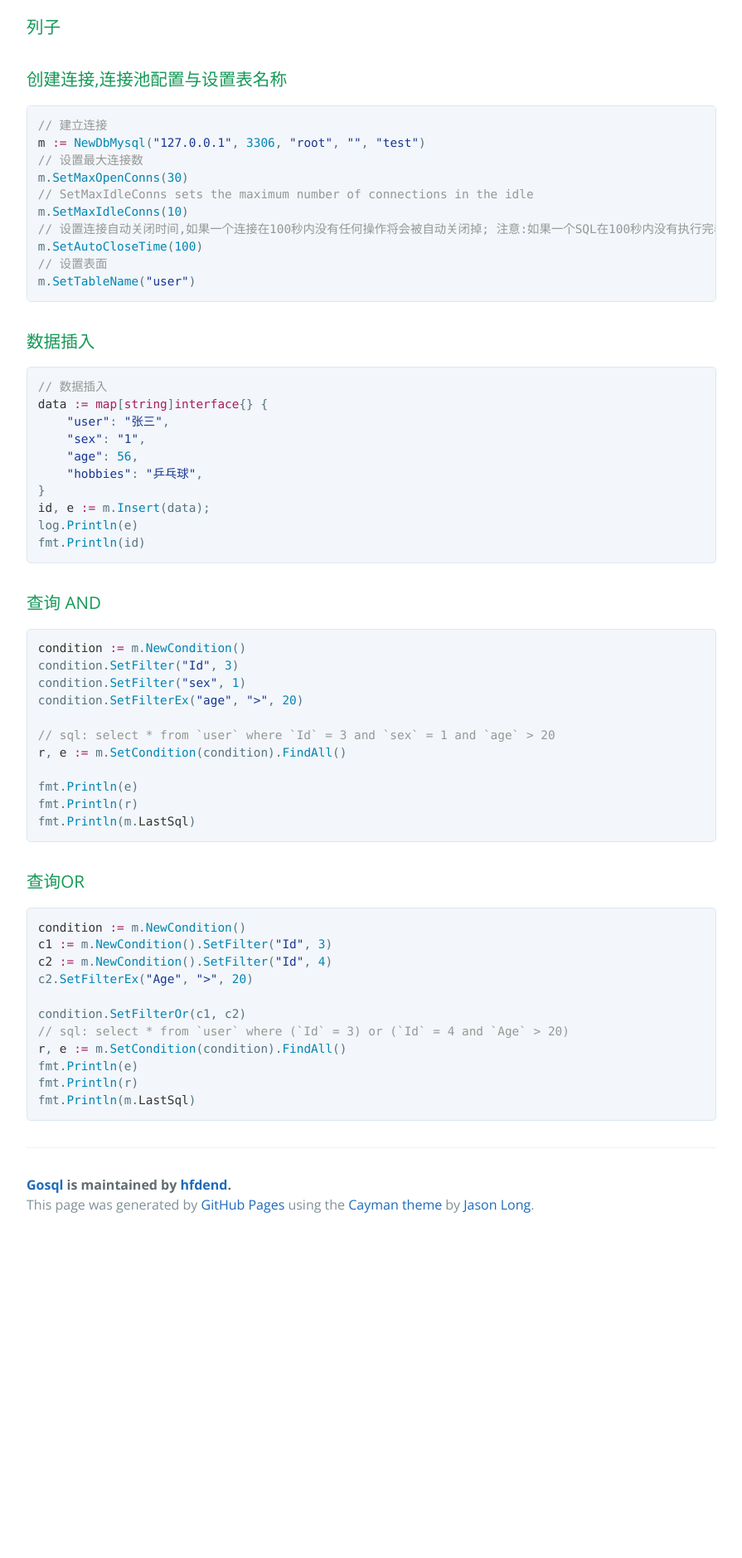
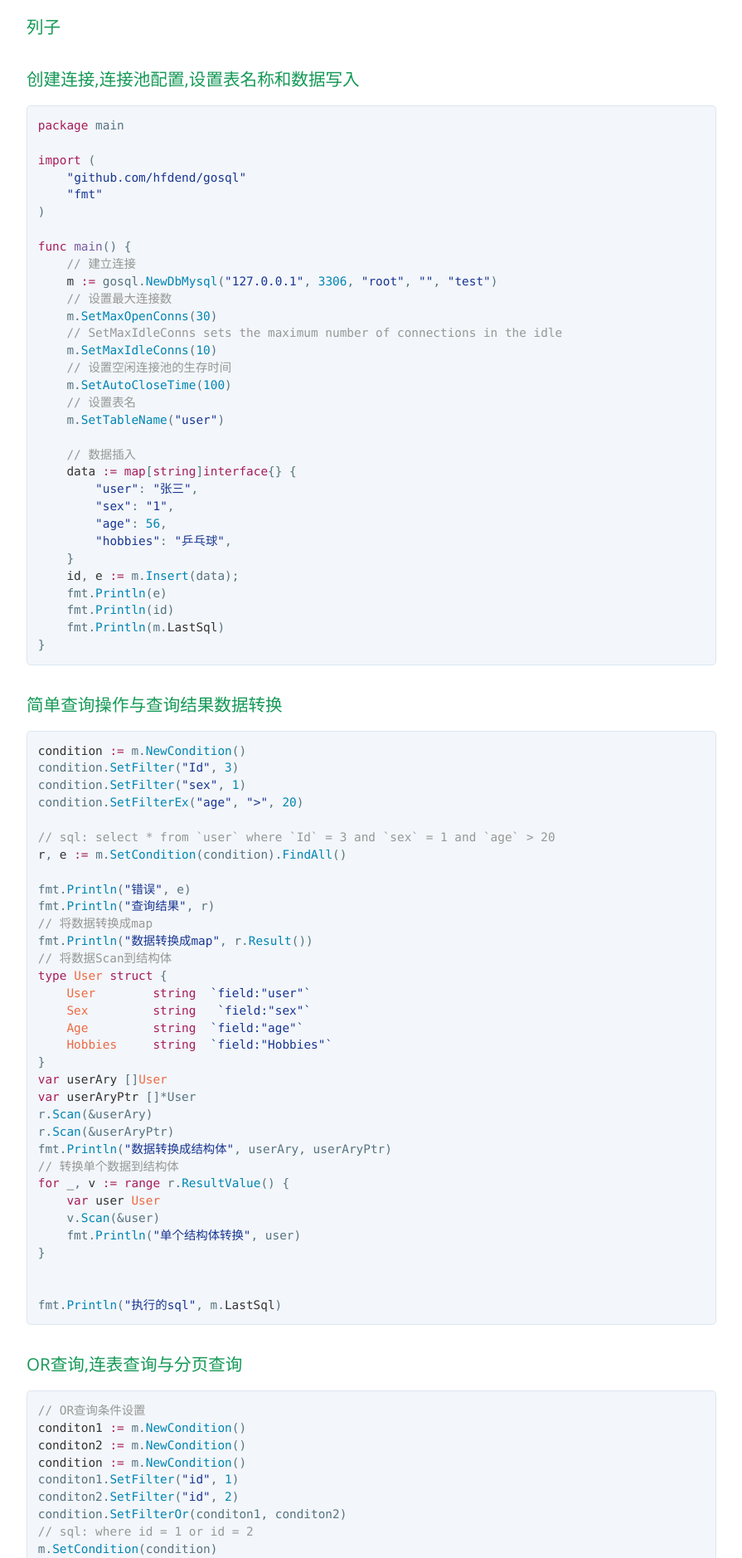
Before and after one commit to hfdend/gosql, a plain HTML site: page index.html in a window 1280 px wide. Shown: the part 500-2378 px from the top of the page at 83% size, without its empty margins (192-1087 px from the left). Before the commit the page ends 1996 px from the top, so only its background shows below. Drawn offline with nearby package versions, Linux system fonts and the light colour scheme.

Commit message:
Create gh-pages branch via GitHub

```diff
--- a/index.html
+++ b/index.html
@@ -28,23 +28,28 @@
 <a id="列子" class="anchor" href="#%E5%88%97%E5%AD%90" aria-hidden="true"><span aria-hidden="true" class="octicon octicon-link"></span></a>列子</h3>
 
 <h3>
-<a id="创建连接连接池配置与设置表名称" class="anchor" href="#%E5%88%9B%E5%BB%BA%E8%BF%9E%E6%8E%A5%E8%BF%9E%E6%8E%A5%E6%B1%A0%E9%85%8D%E7%BD%AE%E4%B8%8E%E8%AE%BE%E7%BD%AE%E8%A1%A8%E5%90%8D%E7%A7%B0" aria-hidden="true"><span aria-hidden="true" class="octicon octicon-link"></span></a>创建连接,连接池配置与设置表名称</h3>
+<a id="创建连接连接池配置设置表名称和数据写入" class="anchor" href="#%E5%88%9B%E5%BB%BA%E8%BF%9E%E6%8E%A5%E8%BF%9E%E6%8E%A5%E6%B1%A0%E9%85%8D%E7%BD%AE%E8%AE%BE%E7%BD%AE%E8%A1%A8%E5%90%8D%E7%A7%B0%E5%92%8C%E6%95%B0%E6%8D%AE%E5%86%99%E5%85%A5" aria-hidden="true"><span aria-hidden="true" class="octicon octicon-link"></span></a>创建连接,连接池配置,设置表名称和数据写入</h3>
 
-<div class="highlight highlight-source-go"><pre><span class="pl-c">// 建立连接</span>
-<span class="pl-smi">m</span> <span class="pl-k">:=</span> <span class="pl-c1">NewDbMysql</span>(<span class="pl-s"><span class="pl-pds">"</span>127.0.0.1<span class="pl-pds">"</span></span>, <span class="pl-c1">3306</span>, <span class="pl-s"><span class="pl-pds">"</span>root<span class="pl-pds">"</span></span>, <span class="pl-s"><span class="pl-pds">"</span><span class="pl-pds">"</span></span>, <span class="pl-s"><span class="pl-pds">"</span>test<span class="pl-pds">"</span></span>)
+<div class="highlight highlight-source-go"><pre><span class="pl-k">package</span> main
+
+<span class="pl-k">import</span> (
+    <span class="pl-s"><span class="pl-pds">"</span>github.com/hfdend/gosql<span class="pl-pds">"</span></span>
+    <span class="pl-s"><span class="pl-pds">"</span>fmt<span class="pl-pds">"</span></span>
+)
+
+<span class="pl-k">func</span> <span class="pl-en">main</span>() {
+    <span class="pl-c">// 建立连接</span>
+    <span class="pl-smi">m</span> <span class="pl-k">:=</span> gosql.<span class="pl-c1">NewDbMysql</span>(<span class="pl-s"><span class="pl-pds">"</span>127.0.0.1<span class="pl-pds">"</span></span>, <span class="pl-c1">3306</span>, <span class="pl-s"><span class="pl-pds">"</span>root<span class="pl-pds">"</span></span>, <span class="pl-s"><span class="pl-pds">"</span><span class="pl-pds">"</span></span>, <span class="pl-s"><span class="pl-pds">"</span>test<span class="pl-pds">"</span></span>)
     <span class="pl-c">// 设置最大连接数</span>
     m.<span class="pl-c1">SetMaxOpenConns</span>(<span class="pl-c1">30</span>)
     <span class="pl-c">// SetMaxIdleConns sets the maximum number of connections in the idle</span>
     m.<span class="pl-c1">SetMaxIdleConns</span>(<span class="pl-c1">10</span>)
-<span class="pl-c">// 设置连接自动关闭时间,如果一个连接在100秒内没有任何操作将会被自动关闭掉; 注意:如果一个SQL在100秒内没有执行完毕也会被关闭掉</span>
+    <span class="pl-c">// 设置空闲连接池的生存时间</span>
     m.<span class="pl-c1">SetAutoCloseTime</span>(<span class="pl-c1">100</span>)
-<span class="pl-c">// 设置表面</span>
-m.<span class="pl-c1">SetTableName</span>(<span class="pl-s"><span class="pl-pds">"</span>user<span class="pl-pds">"</span></span>)</pre></div>
+    <span class="pl-c">// 设置表名</span>
+    m.<span class="pl-c1">SetTableName</span>(<span class="pl-s"><span class="pl-pds">"</span>user<span class="pl-pds">"</span></span>)
 
-<h3>
-<a id="数据插入" class="anchor" href="#%E6%95%B0%E6%8D%AE%E6%8F%92%E5%85%A5" aria-hidden="true"><span aria-hidden="true" class="octicon octicon-link"></span></a>数据插入</h3>
-
-<div class="highlight highlight-source-go"><pre><span class="pl-c">// 数据插入</span>
+    <span class="pl-c">// 数据插入</span>
     <span class="pl-smi">data</span> <span class="pl-k">:=</span> <span class="pl-k">map</span>[<span class="pl-k">string</span>]<span class="pl-k">interface</span>{} {
         <span class="pl-s"><span class="pl-pds">"</span>user<span class="pl-pds">"</span></span>: <span class="pl-s"><span class="pl-pds">"</span>张三<span class="pl-pds">"</span></span>,
         <span class="pl-s"><span class="pl-pds">"</span>sex<span class="pl-pds">"</span></span>: <span class="pl-s"><span class="pl-pds">"</span>1<span class="pl-pds">"</span></span>,
@@ -52,11 +57,13 @@ m.<span class="pl-c1">SetTableName</span>(<span class="pl-s"><span class="pl-pds
         <span class="pl-s"><span class="pl-pds">"</span>hobbies<span class="pl-pds">"</span></span>: <span class="pl-s"><span class="pl-pds">"</span>乒乓球<span class="pl-pds">"</span></span>,
     }
     <span class="pl-smi">id</span>, <span class="pl-smi">e</span> <span class="pl-k">:=</span> m.<span class="pl-c1">Insert</span>(data);
-log.<span class="pl-c1">Println</span>(e)
-fmt.<span class="pl-c1">Println</span>(id)</pre></div>
+    fmt.<span class="pl-c1">Println</span>(e)
+    fmt.<span class="pl-c1">Println</span>(id)
+    fmt.<span class="pl-c1">Println</span>(m.<span class="pl-smi">LastSql</span>)
+}</pre></div>
 
 <h3>
-<a id="查询-and" class="anchor" href="#%E6%9F%A5%E8%AF%A2-and" aria-hidden="true"><span aria-hidden="true" class="octicon octicon-link"></span></a>查询 AND</h3>
+<a id="简单查询操作与查询结果数据转换" class="anchor" href="#%E7%AE%80%E5%8D%95%E6%9F%A5%E8%AF%A2%E6%93%8D%E4%BD%9C%E4%B8%8E%E6%9F%A5%E8%AF%A2%E7%BB%93%E6%9E%9C%E6%95%B0%E6%8D%AE%E8%BD%AC%E6%8D%A2" aria-hidden="true"><span aria-hidden="true" class="octicon octicon-link"></span></a>简单查询操作与查询结果数据转换</h3>
 
 <div class="highlight highlight-source-go"><pre><span class="pl-smi">condition</span> <span class="pl-k">:=</span> m.<span class="pl-c1">NewCondition</span>()
 condition.<span class="pl-c1">SetFilter</span>(<span class="pl-s"><span class="pl-pds">"</span>Id<span class="pl-pds">"</span></span>, <span class="pl-c1">3</span>)
@@ -66,24 +73,61 @@ condition.<span class="pl-c1">SetFilterEx</span>(<span class="pl-s"><span class=
 <span class="pl-c">// sql: select * from `user` where `Id` = 3 and `sex` = 1 and `age` &gt; 20</span>
 <span class="pl-smi">r</span>, <span class="pl-smi">e</span> <span class="pl-k">:=</span> m.<span class="pl-c1">SetCondition</span>(condition).<span class="pl-c1">FindAll</span>()
 
-fmt.<span class="pl-c1">Println</span>(e)
-fmt.<span class="pl-c1">Println</span>(r)
-fmt.<span class="pl-c1">Println</span>(m.<span class="pl-smi">LastSql</span>)</pre></div>
+fmt.<span class="pl-c1">Println</span>(<span class="pl-s"><span class="pl-pds">"</span>错误<span class="pl-pds">"</span></span>, e)
+fmt.<span class="pl-c1">Println</span>(<span class="pl-s"><span class="pl-pds">"</span>查询结果<span class="pl-pds">"</span></span>, r)
+<span class="pl-c">// 将数据转换成map</span>
+fmt.<span class="pl-c1">Println</span>(<span class="pl-s"><span class="pl-pds">"</span>数据转换成map<span class="pl-pds">"</span></span>, r.<span class="pl-c1">Result</span>())
+<span class="pl-c">// 将数据Scan到结构体</span>
+<span class="pl-k">type</span> <span class="pl-v">User</span> <span class="pl-k">struct</span> {
+    <span class="pl-v">User</span>        <span class="pl-k">string</span>  <span class="pl-s"><span class="pl-pds">`</span>field:"user"<span class="pl-pds">`</span></span>
+    <span class="pl-v">Sex</span>         <span class="pl-k">string</span>   <span class="pl-s"><span class="pl-pds">`</span>field:"sex"<span class="pl-pds">`</span></span>
+    <span class="pl-v">Age</span>         <span class="pl-k">string</span>  <span class="pl-s"><span class="pl-pds">`</span>field:"age"<span class="pl-pds">`</span></span>
+    <span class="pl-v">Hobbies</span>     <span class="pl-k">string</span>  <span class="pl-s"><span class="pl-pds">`</span>field:"Hobbies"<span class="pl-pds">`</span></span>
+}
+<span class="pl-k">var</span> <span class="pl-smi">userAry</span> []<span class="pl-v">User</span>
+<span class="pl-k">var</span> <span class="pl-smi">userAryPtr</span> []*User
+r.<span class="pl-c1">Scan</span>(&amp;userAry)
+r.<span class="pl-c1">Scan</span>(&amp;userAryPtr)
+fmt.<span class="pl-c1">Println</span>(<span class="pl-s"><span class="pl-pds">"</span>数据转换成结构体<span class="pl-pds">"</span></span>, userAry, userAryPtr)
+<span class="pl-c">// 转换单个数据到结构体</span>
+<span class="pl-k">for</span> <span class="pl-smi">_</span>, <span class="pl-smi">v</span> <span class="pl-k">:=</span> <span class="pl-k">range</span> r.<span class="pl-c1">ResultValue</span>() {
+    <span class="pl-k">var</span> <span class="pl-smi">user</span> <span class="pl-v">User</span>
+    v.<span class="pl-c1">Scan</span>(&amp;user)
+    fmt.<span class="pl-c1">Println</span>(<span class="pl-s"><span class="pl-pds">"</span>单个结构体转换<span class="pl-pds">"</span></span>, user)
+}
+
+
+fmt.<span class="pl-c1">Println</span>(<span class="pl-s"><span class="pl-pds">"</span>执行的sql<span class="pl-pds">"</span></span>, m.<span class="pl-smi">LastSql</span>)</pre></div>
 
 <h3>
-<a id="查询or" class="anchor" href="#%E6%9F%A5%E8%AF%A2or" aria-hidden="true"><span aria-hidden="true" class="octicon octicon-link"></span></a>查询OR</h3>
+<a id="or查询连表查询与分页查询" class="anchor" href="#or%E6%9F%A5%E8%AF%A2%E8%BF%9E%E8%A1%A8%E6%9F%A5%E8%AF%A2%E4%B8%8E%E5%88%86%E9%A1%B5%E6%9F%A5%E8%AF%A2" aria-hidden="true"><span aria-hidden="true" class="octicon octicon-link"></span></a>OR查询,连表查询与分页查询</h3>
 
-<div class="highlight highlight-source-go"><pre><span class="pl-smi">condition</span> <span class="pl-k">:=</span> m.<span class="pl-c1">NewCondition</span>()
-<span class="pl-smi">c1</span> <span class="pl-k">:=</span> m.<span class="pl-c1">NewCondition</span>().<span class="pl-c1">SetFilter</span>(<span class="pl-s"><span class="pl-pds">"</span>Id<span class="pl-pds">"</span></span>, <span class="pl-c1">3</span>)
-<span class="pl-smi">c2</span> <span class="pl-k">:=</span> m.<span class="pl-c1">NewCondition</span>().<span class="pl-c1">SetFilter</span>(<span class="pl-s"><span class="pl-pds">"</span>Id<span class="pl-pds">"</span></span>, <span class="pl-c1">4</span>)
-c2.<span class="pl-c1">SetFilterEx</span>(<span class="pl-s"><span class="pl-pds">"</span>Age<span class="pl-pds">"</span></span>, <span class="pl-s"><span class="pl-pds">"</span>&gt;<span class="pl-pds">"</span></span>, <span class="pl-c1">20</span>)
+<div class="highlight highlight-source-go"><pre><span class="pl-c">// OR查询条件设置</span>
+<span class="pl-smi">conditon1</span> <span class="pl-k">:=</span> m.<span class="pl-c1">NewCondition</span>()
+<span class="pl-smi">conditon2</span> <span class="pl-k">:=</span> m.<span class="pl-c1">NewCondition</span>()
+<span class="pl-smi">condition</span> <span class="pl-k">:=</span> m.<span class="pl-c1">NewCondition</span>()
+conditon1.<span class="pl-c1">SetFilter</span>(<span class="pl-s"><span class="pl-pds">"</span>id<span class="pl-pds">"</span></span>, <span class="pl-c1">1</span>)
+conditon2.<span class="pl-c1">SetFilter</span>(<span class="pl-s"><span class="pl-pds">"</span>id<span class="pl-pds">"</span></span>, <span class="pl-c1">2</span>)
+condition.<span class="pl-c1">SetFilterOr</span>(conditon1, conditon2)
+<span class="pl-c">// sql: where id = 1 or id = 2</span>
+m.<span class="pl-c1">SetCondition</span>(condition)
 
-condition.<span class="pl-c1">SetFilterOr</span>(c1, c2)
-<span class="pl-c">// sql: select * from `user` where (`Id` = 3) or (`Id` = 4 and `Age` &gt; 20)</span>
-<span class="pl-smi">r</span>, <span class="pl-smi">e</span> <span class="pl-k">:=</span> m.<span class="pl-c1">SetCondition</span>(condition).<span class="pl-c1">FindAll</span>()
-fmt.<span class="pl-c1">Println</span>(e)
-fmt.<span class="pl-c1">Println</span>(r)
-fmt.<span class="pl-c1">Println</span>(m.<span class="pl-smi">LastSql</span>)</pre></div>
+<span class="pl-c">// 关联查询</span>
+m.<span class="pl-c1">LeftJoin</span>(<span class="pl-s"><span class="pl-pds">"</span>user2<span class="pl-pds">"</span></span>, <span class="pl-s"><span class="pl-pds">"</span>user2.user_id = user.user_id<span class="pl-pds">"</span></span>)
+
+<span class="pl-c">// 分页</span>
+<span class="pl-smi">pager</span> <span class="pl-k">:=</span> m.<span class="pl-c1">NewPager</span>()
+<span class="pl-c">// 设置每页条数</span>
+pager.<span class="pl-smi">Limit</span> = <span class="pl-c1">20</span>
+<span class="pl-c">// 如果打开将使用子查询查询出总数</span>
+pager.<span class="pl-smi">IsSubqueries</span> = <span class="pl-c1">false</span>
+<span class="pl-c">// 设置偏移量</span>
+pager.<span class="pl-smi">Offset</span> = <span class="pl-c1">5</span>
+<span class="pl-c">// 实现分页查询</span>
+<span class="pl-smi">values</span>, <span class="pl-smi">err</span> <span class="pl-k">:=</span> m.<span class="pl-c1">PagerFindAll</span>(pager)
+fmt.<span class="pl-c1">Println</span>(<span class="pl-s"><span class="pl-pds">"</span>错误<span class="pl-pds">"</span></span>, err)
+fmt.<span class="pl-c1">Println</span>(<span class="pl-s"><span class="pl-pds">"</span>总条数与分页情况<span class="pl-pds">"</span></span>, pager)
+fmt.<span class="pl-c1">Println</span>(<span class="pl-s"><span class="pl-pds">"</span>当前页数的数据<span class="pl-pds">"</span></span>, values)</pre></div>
 
       <footer class="site-footer">
         <span class="site-footer-owner"><a href="https://github.com/hfdend/gosql">Gosql</a> is maintained by <a href="https://github.com/hfdend">hfdend</a>.</span>
```
Also changed, not shown: params.json (+1 -1 lines). Lines whose indentation alone changed are shown as unchanged.
